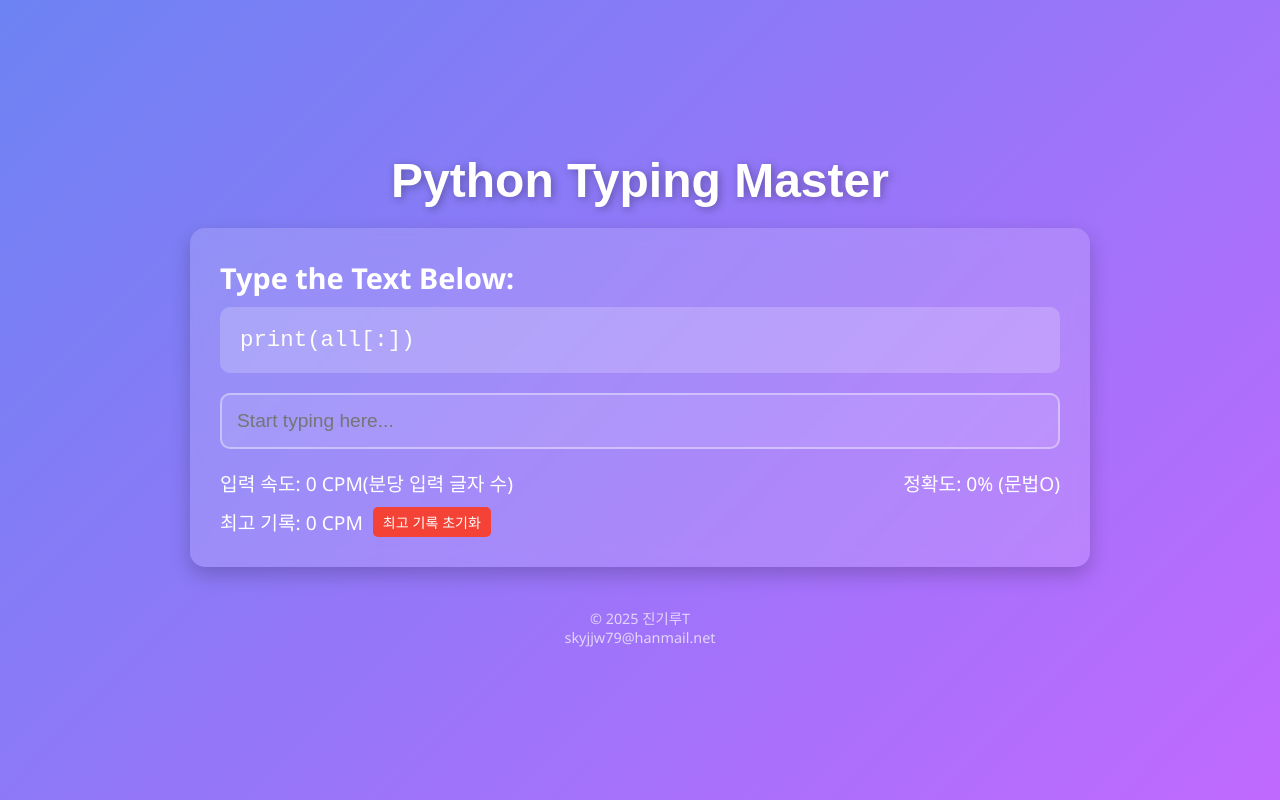
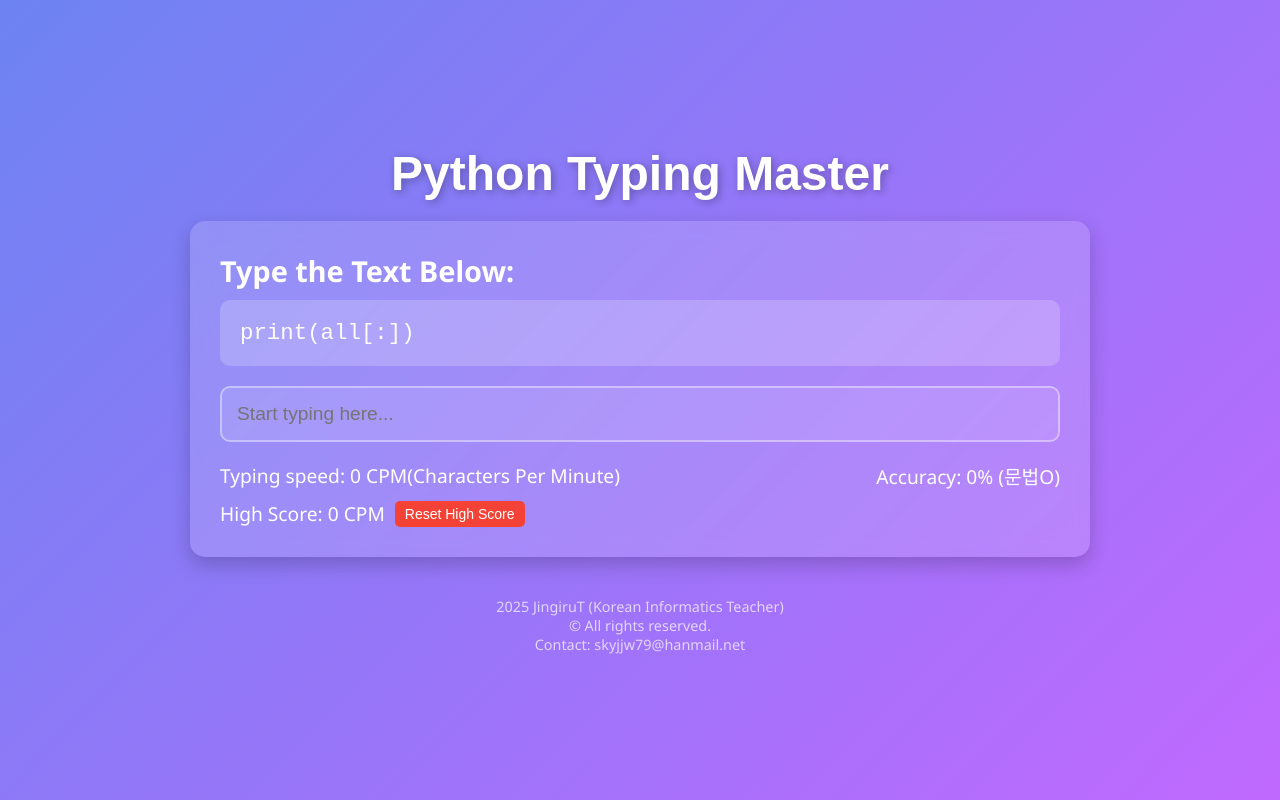
Before and after one commit to jingiru/PythonTypingMaster, a Flask app: page / in a window 1280 px wide. Run offline with Flask 3, Linux system fonts and the light colour scheme.

Commit message:
영어 버전으로 수정

```diff
--- a/static/style.css
+++ b/static/style.css
@@ -138,7 +138,7 @@ main {
 
 /* 최고 기록 갱신 알림 메시지 스타일 */
 #high-score-message {
-  color: green;
+  color: yellow;
   font-weight: bold;
   margin-left: 10px;
   animation: fadeOut 1s ease-in-out forwards;
--- a/templates/index.html
+++ b/templates/index.html
@@ -16,25 +16,26 @@
   <!-- 타이핑 연습 영역 -->
     <section class="typing-area">
       <h2>Type the Text Below:</h2>
-      <div id="text-to-type">print("Hello, World!")</div>
+      <div id="text-to-type"> </div>
       <input type="text" id="typing-input" placeholder="Start typing here...">
       <div class="stats-container">
         <div class="stats">
-          <p>입력 속도: <span id="speed">0</span> CPM(분당 입력 글자 수)</p>
-          <p>정확도: <span id="accuracy">0</span></p>
+          <p>Typing speed: <span id="speed">0</span> CPM(Characters Per Minute)</p>
+          <p>Accuracy: <span id="accuracy">0</span></p>
         </div>
         <div class="highScore">
-          <p>최고 기록: <span id="high-score">0</span> CPM</p>
-          <button id="reset-high-score">최고 기록 초기화</button>
-          <span id="high-score-message" style="display: none;">새로운 최고 기록입니다!</span>
+          <p>High Score: <span id="high-score">0</span> CPM</p>
+          <button id="reset-high-score">Reset High Score</button>
+          <span id="high-score-message" style="display: none;">New Record!</span>
         </div>
       </div>
     </section>
   </main>
 
   <footer>
-    <p>&copy; 2025 진기루T</p>
-    <p>skyjjw79@hanmail.net </p>
+    <p>2025 JingiruT (Korean Informatics Teacher)</p>
+    <p>&copy; All rights reserved.</p>
+    <p>Contact: skyjjw79@hanmail.net</p>
   </footer>
 
   <script src="{{ url_for('static', filename='script.js') }}"></script>
```
